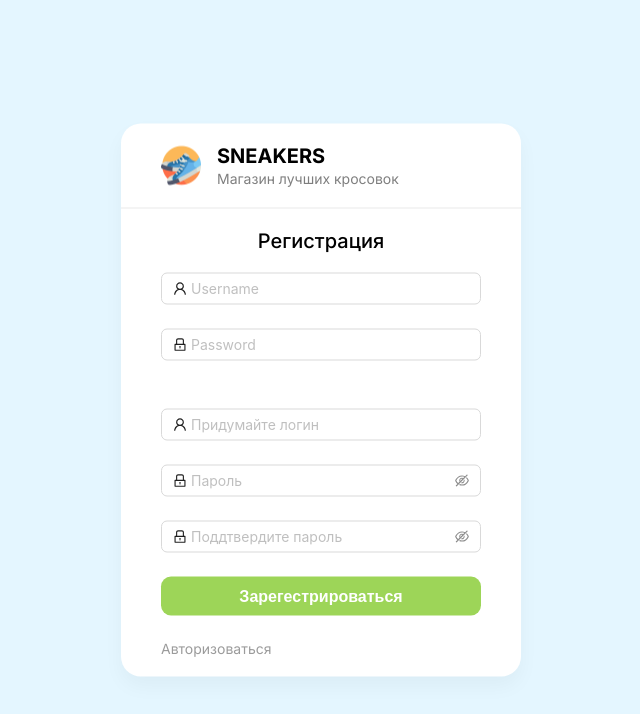
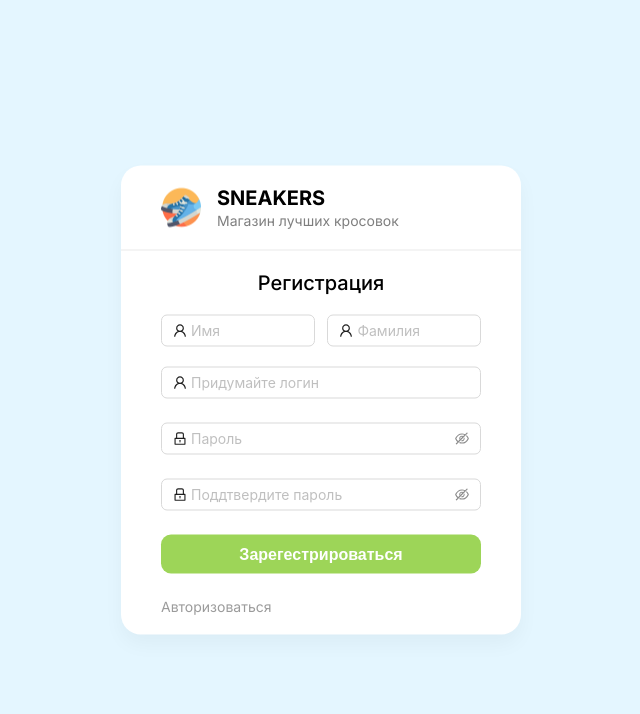
Before and after one commit to StartOff123/Sneakers, a React (Create React App) app in the folder sneakers-frоntend/: page /auth/register in a window 1280 px wide. Shown: the top 714 px of the page, without its empty margins (319-959 px from the left). Built offline with nearby package versions, Linux system fonts and the light colour scheme.

Commit message:
Final register form

```diff
--- a/sneakers-frоntend/src/modules/Register/index.jsx
+++ b/sneakers-frоntend/src/modules/Register/index.jsx
@@ -16,26 +16,24 @@ const Register = () => {
                 initialValues={{ remember: true }}
             // onFinish={onFinish}
             >
-                <Form.Item layout="inline" name="horizontal_login">
+                <Form name="horizontal_login" layout="inline" style={{ justifyContent: 'space-between', marginBottom: 20 }}>
                     <Form.Item
-                        name="username"
-                        rules={[{ required: true, message: 'Please input your username!' }]}
+                        style={{ width: '48%', margin: 0}}
+                        name="name"
+                        rules={[{ required: true, message: '' }]}
                     >
-                        <Input prefix={<UserOutlined className="site-form-item-icon" />} placeholder="Username" />
+                        <Input prefix={<UserOutlined className="site-form-item-icon" />} placeholder="Имя" />
                     </Form.Item>
                     <Form.Item
-                        name="password"
-                        rules={[{ required: true, message: 'Please input your password!' }]}
+                        style={{ width: '48%', margin: 0}}
+                        name="surname"
+                        rules={[{ required: true, message: '' }]}
                     >
-                        <Input
-                            prefix={<LockOutlined className="site-form-item-icon" />}
-                            type="password"
-                            placeholder="Password"
-                        />
+                        <Input prefix={<UserOutlined className="site-form-item-icon" />} placeholder="Фамилия" />
                     </Form.Item>
-                </Form.Item>
+                </Form>
                 <Form.Item
-                    name="username"
+                    name="login"
                     rules={[{ required: true, message: 'Пожалуйста заполните это поле!' }]}
                 >
                     <Input prefix={<UserOutlined className="site-form-item-icon" />} placeholder="Придумайте логин" />
@@ -51,7 +49,7 @@ const Register = () => {
                     />
                 </Form.Item>
                 <Form.Item
-                    name="password"
+                    name="confpassword"
                     rules={[{ required: true, message: 'Пожалуйста заполните это поле!' }]}
                 >
                     <Input.Password
--- a/sneakers-frоntend/src/pages/Home/index.jsx
+++ b/sneakers-frоntend/src/pages/Home/index.jsx
@@ -21,7 +21,7 @@ const Home = () => {
       title: 'Кроссовки Nike Air Force 1 Low SP x Undefeated',
       imgUrl: 'https://with.com.ru/wp-content/uploads/2022/03/%D0%9A%D1%80%D0%BE%D1%81%D1%81%D0%BE%D0%B2%D0%BA%D0%B8-Nike-Air-Force-1-Low-Undefeated-%D0%BA%D1%83%D0%BF%D0%B8%D1%82%D1%8C-%D0%BE%D1%80%D0%B8%D0%B3%D0%B8%D0%BD%D0%B0%D0%BB11-e1647167157100.jpg',
       price: 22990
-    }
+    },
   ]
 
   return (
```
